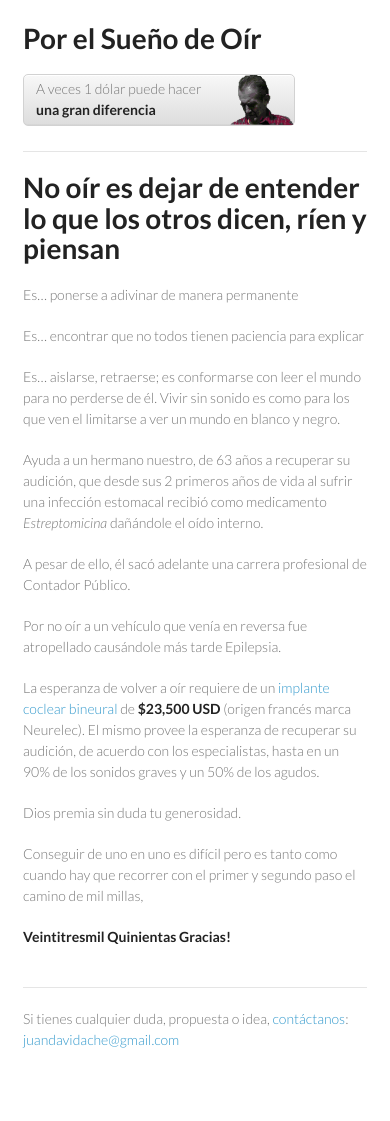
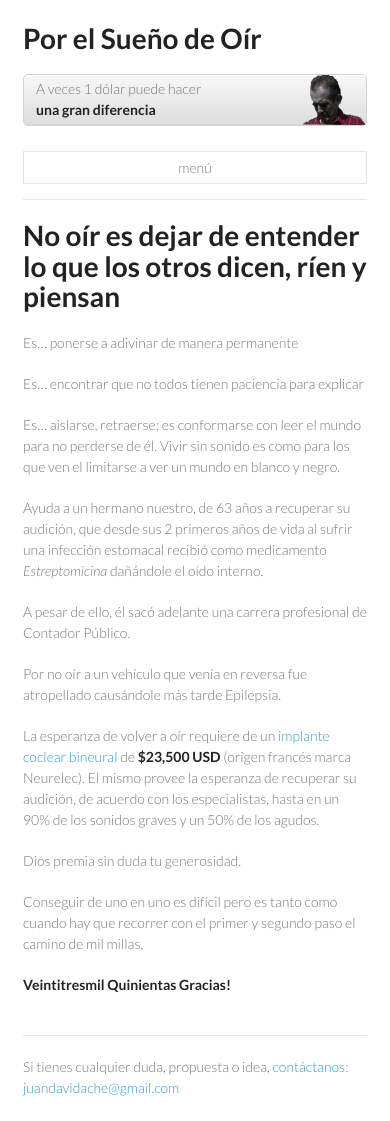
Before and after one commit to fcarriedo/1dolarxluis, a Jekyll site: the page built from index.html, in a window 390 px wide. Built offline with Jekyll 4.4.1, drawn with Linux system fonts in a browser that asks for light colours; before the commit the page ends 1073 px from its top, so only the background shows below that.

Commit message:
Added small screen (mobile) devices navigation
Liquid banner so that it adapts to the length of the browser

```diff
--- a/_includes/header.html
+++ b/_includes/header.html
@@ -1,10 +1,12 @@
 <header>
   <h1>Por el Sueño de Oír</h1>
   <div class='banner'>
-    <div style='width: 193px; padding: 3px 0px 0px 12px;'>
+    <div style='float: left; padding: 3px 0px 0px 12px;'>
       A veces 1 dólar puede hacer<br/><strong>una gran diferencia</strong>
     </div>
-    <div><img src='/assets/images/luis-small.png' height='50px'/></div>
+    <div style='float: right;'>
+      <img src='/assets/images/luis-small.png' height='50px'/>
+    </div>
   </div>
 
   {% include nav.html %}
--- a/_includes/nav.html
+++ b/_includes/nav.html
@@ -1,4 +1,5 @@
 <nav>
+  <label>menú</label>
   <ul>
     <li><a href='/'>INICIO</a></li>
     <li><a href='/donaciones.html'>DONACIONES</a></li>
--- a/assets/css/main.css
+++ b/assets/css/main.css
@@ -104,8 +104,7 @@ header {
 header .banner {
   width: 270px;
   height: 50px;
-  border: thin solid #d2d2d2;
-  background-color: #ccc;
+  background-color: #eee;
   background: -moz-linear-gradient(top, #f8f8f8 0%, #dddddd 100%);
   background: -webkit-gradient(linear, left top, left bottom, color-stop(0%,#f8f8f8), color-stop(100%,#dddddd));
   background: -webkit-linear-gradient(top, #f8f8f8 0%,#dddddd 100%);
@@ -118,29 +117,29 @@ header .banner {
   box-shadow: inset #fff 0 1px 0, inset rgba(0,0,0,0.03) 0 -1px 0;
 }
 
-header .banner div {
-  float: left;
-}
-
-header nav {
+nav {
   margin-top: 25px;
 }
 
-header nav ul {
+nav ul {
   list-style: none;
   padding-left: 30px;
 }
 
-header nav li {
+nav li {
   height:40px;
 }
 
-header nav ul a {
+nav ul a {
   color:#999;
   padding-top:6px;
 }
-header nav ul a:hover {
+nav ul a:hover {
   color: #39c;
+}
+
+nav label {
+  display: none;
 }
 
 strong {
@@ -179,14 +178,10 @@ footer {
     margin:0;
   }
 
-  header, article, section, footer {
+  header, header .banner, article, section, footer {
     float:none;
     position:static;
     width:auto;
-  }
-
-  header {
-    padding-right:320px;
   }
 
   article, section {
@@ -200,10 +195,29 @@ footer {
     display:inline;
   }
 
-  header ul {
-    position:absolute;
-    right:50px;
-    top:52px;
+  nav label {
+    padding: 5px;
+    text-align: center;
+    display: block;
+    border: 1px solid #e5e5e5;
+  }
+  nav label:active {
+    background-color: #eee;
+  }
+
+  nav ul {
+    padding-top: 15px;
+    margin: 0px;
+    height: 0px;
+    overflow: hidden;
+    transition: height 0.3s ease-in-out;
+    -webkit-transition: height 0.3s ease-in-out;
+  }
+
+  nav ul.opened {
+    height: 235px;
+    transition: height 0.3s ease-in-out;
+    -webkit-transition: height 0.3s ease-in-out;
   }
 }
 
@@ -216,10 +230,6 @@ footer {
     padding:0;
   }
 
-  header ul, header p.view {
-    position:static;
-  }
-
   pre, code {
     word-wrap:normal;
   }
@@ -228,10 +238,6 @@ footer {
 @media print, screen and (max-width: 480px) {
   body {
     padding:15px;
-  }
-
-  header ul {
-    display:none;
   }
 }
 
```
Also changed, not shown: _includes/analytics.html (added, +9 -0 lines), _layouts/default.html (+13 -8 lines).
